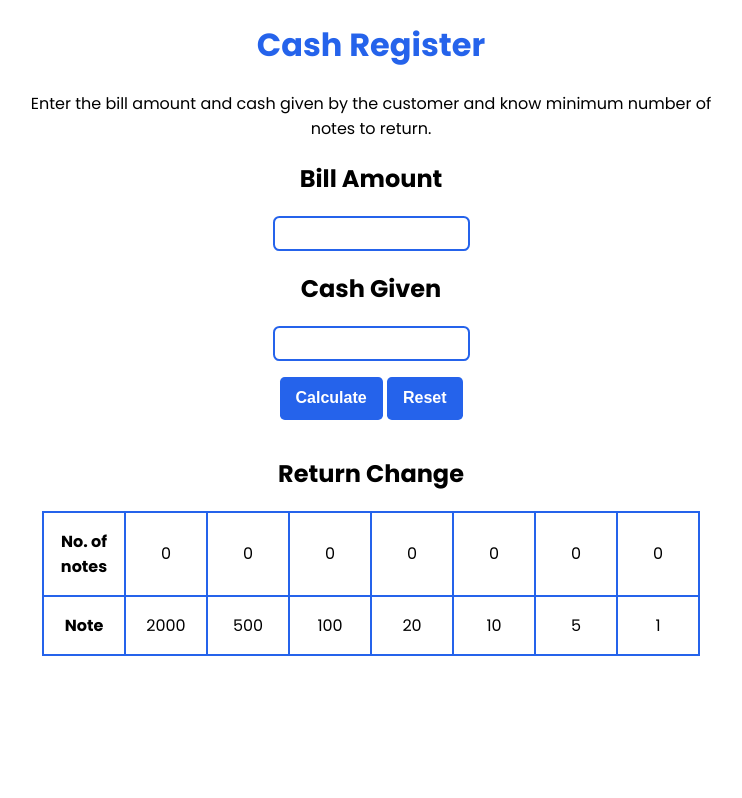
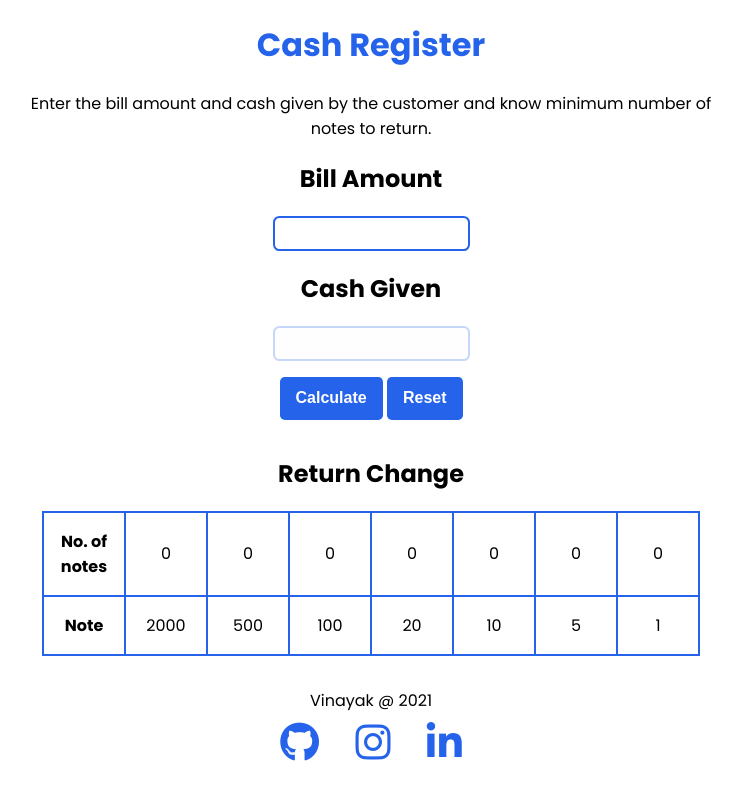
Before and after one commit to ivinayakg/Cash-Register, a plain HTML site: page index.html in a window 1280 px wide. Shown: the whole page, without its empty margins (269-1011 px from the left). Drawn offline with Linux system fonts and the light colour scheme.

Commit message:
feat added
footer with styling is added as well as functionality of hiding the input(cash given) unless and until user enter a real value in input(bill amount)

```diff
--- a/index.html
+++ b/index.html
@@ -5,6 +5,10 @@
     <meta http-equiv="X-UA-Compatible" content="IE=edge" />
     <meta name="viewport" content="width=device-width, initial-scale=1.0" />
     <title>Cash Register</title>
+    <!-- <link
+      rel="stylesheet"
+      href="path/to/font-awesome/css/font-awesome.min.css"
+    /> -->
     <link rel="stylesheet" href="./style.css" />
   </head>
   <body>
@@ -62,6 +66,25 @@
       </div>
     </div>
 
+    <!-- footer -->
+    <div class="section footer">
+      <div class="mycontain">
+        <small>Vinayak @ 2021</small>
+        <div class="social-links">
+          <a href="https://www.instagram.com/ivinayakg/"
+            ><i class="fa fa-github" aria-hidden="true"></i
+          ></a>
+          <a href="https://www.linkedin.com/in/ivinayakg/"
+            ><i class="fa fa-instagram" aria-hidden="true"></i
+          ></a>
+          <a href="https://github.com/ivinayakg"
+            ><i class="fa fa-linkedin" aria-hidden="true"></i
+          ></a>
+        </div>
+      </div>
+    </div>
+
     <script src="./main.js"></script>
+    <script src="https://use.fontawesome.com/800fbe8c79.js"></script>
   </body>
 </html>
--- a/main.js
+++ b/main.js
@@ -5,6 +5,17 @@ var input2 = document.querySelector("#input2-txt");
 var output = document.getElementsByClassName("output");
 
 var notes = [2000, 500, 100, 20, 10, 5, 1];
+
+input2.disabled = true;
+
+const changeHandler = () => {
+  var value = input.value;
+  if (value === 0 || value === "") {
+    input2.disabled = true;
+  } else {
+    input2.disabled = false;
+  }
+};
 
 const valueReset = () => {
   input.value = 0;
@@ -38,3 +49,4 @@ const onClickHandler = () => {
 
 btn.addEventListener("click", onClickHandler);
 btn1.addEventListener("click", valueReset);
+input.addEventListener("change", changeHandler);
--- a/style.css
+++ b/style.css
@@ -62,3 +62,27 @@ input {
   font-weight: bold;
   cursor: pointer;
 }
+
+.footer {
+  margin-top: 2rem;
+}
+
+.social-links {
+  list-style: none;
+  margin: auto;
+}
+
+.social-links a {
+  display: inline;
+  color: var(--primary);
+  font-size: 2.5rem;
+  margin: auto 1rem;
+}
+
+.footer small {
+  font-size: 1rem;
+}
+
+#input2-txt[disabled] {
+  opacity: 25%;
+}
```
